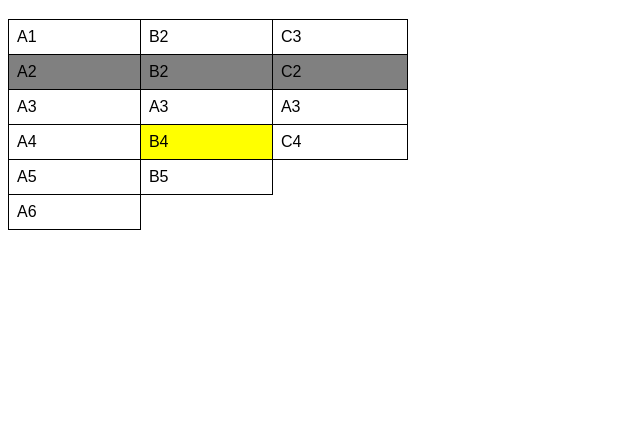
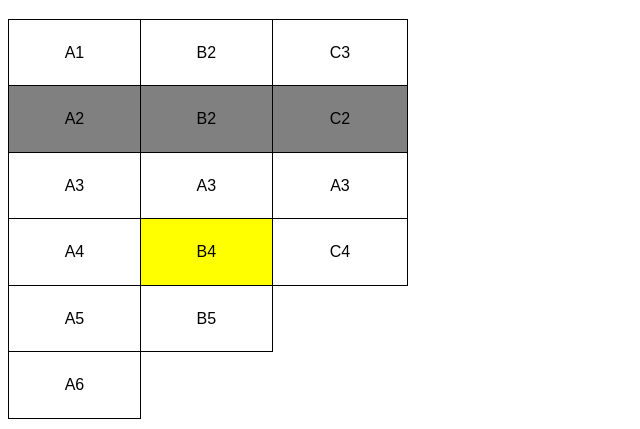
Before and after one commit to DevJoseCarlosLSA/html-css, a plain HTML site: page Módulo IIl/exercicios/ex023/tabela001.html in a window 1280 px wide. Shown: the part 61-490 px from the top of the page, without its empty margins (0-640 px from the left). Drawn offline with Linux system fonts and the light colour scheme.

Commit message:
Módulo03, Capítulo 21, aula 03

```diff
--- a/Módulo IIl/exercicios/ex023/tabela001.html
+++ b/Módulo IIl/exercicios/ex023/tabela001.html
@@ -10,6 +10,7 @@
         }
         table {
             width: 400px;
+            height: 400px;
             border-collapse: collapse;
         }
         tr.linha {
@@ -19,6 +20,8 @@
         td{
             border: 1px solid black;
             padding: 8px;
+            text-align: center; /* Alinhamento horizontal */
+            vertical-align: middle; /* Alinhame vertical */
         }
         td.dado {
             background-color: yellow;
```
